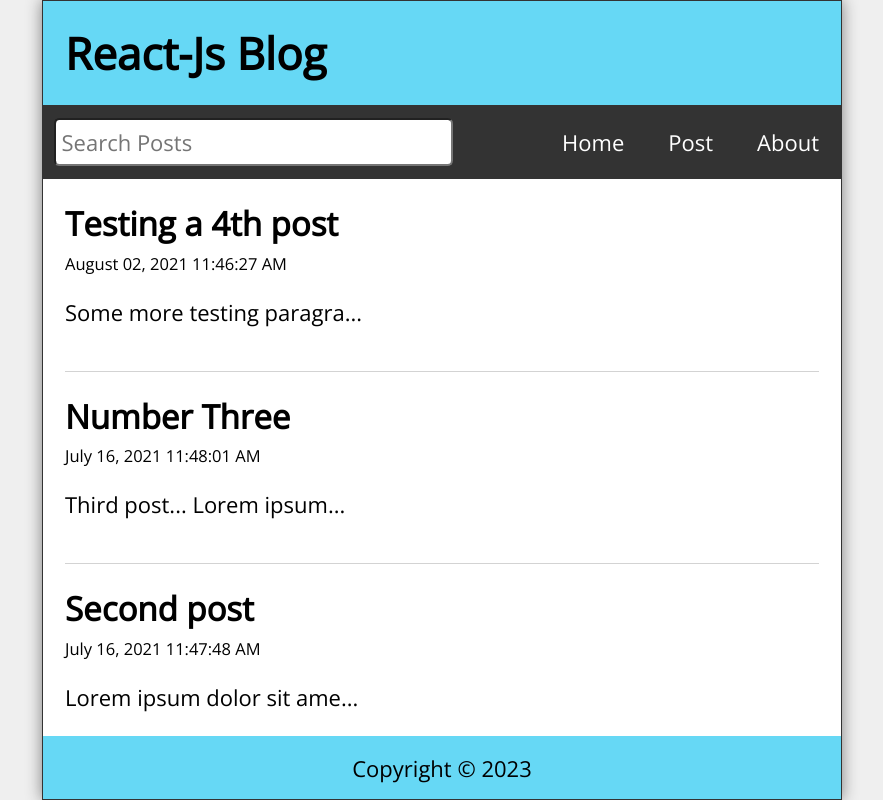
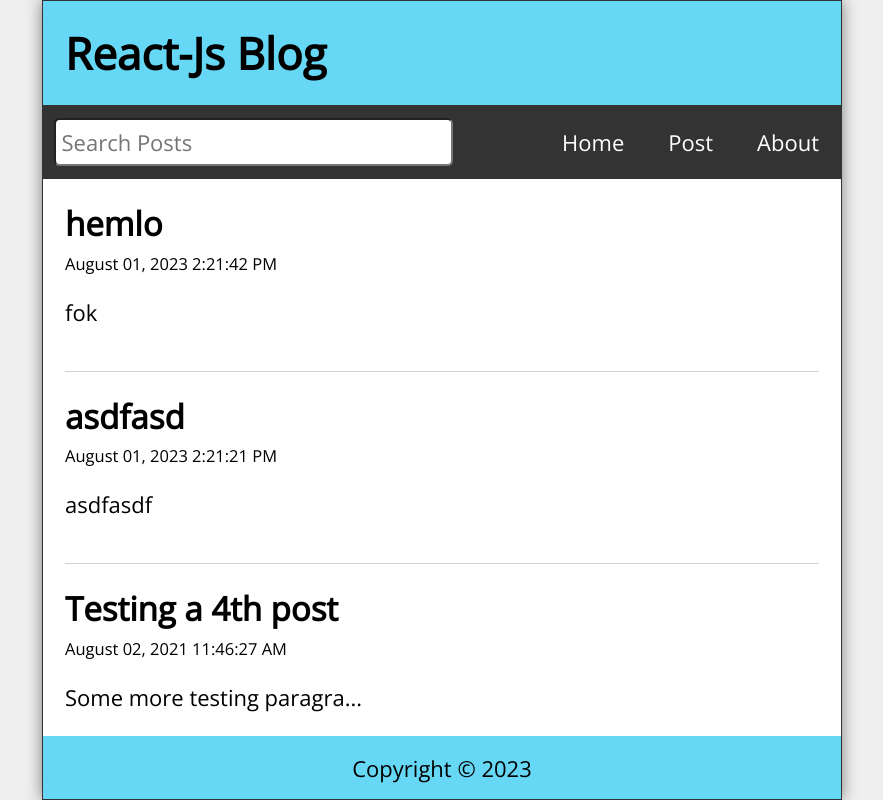
Before and after one commit to rishikrc3/Blog_, a React (Create React App) app in the folder blog/: page / in a window 1280 px wide. Shown: the whole page, without its empty margins (198-1081 px from the left). Built offline with nearby package versions, Linux system fonts and the light colour scheme; data requests are answered from the project's data file.

Commit message:
post_data

```diff
--- a/blog/data/db.json
+++ b/blog/data/db.json
@@ -23,6 +23,18 @@
       "title": "Testing a 4th post",
       "datetime": "August 02, 2021 11:46:27 AM",
       "body": "Some more testing paragraphs!"
+    },
+    {
+      "id": 5,
+      "title": "asdfasd",
+      "datetime": "August 01, 2023 2:21:21 PM",
+      "body": "asdfasdf"
+    },
+    {
+      "id": 6,
+      "title": "hemlo",
+      "datetime": "August 01, 2023 2:21:42 PM",
+      "body": "fok\n"
     }
   ]
 }
--- a/blog/src/App.js
+++ b/blog/src/App.js
@@ -46,16 +46,29 @@ function App() {
     fetchPosts();
   }, []);
 
-  const handleSubmit = (e) => {
+  const handleSubmit = async (e) => {
     e.preventDefault();
     const id = posts.length ? posts[posts.length - 1].id + 1 : 1;
     const datetime = format(new Date(), "MMMM dd, yyyy pp");
     const newPost = { id, title: postTitle, datetime, body: postBody };
-    const allPosts = [...posts, newPost];
-    setPosts(allPosts);
-    setPostTitle("");
-    setPostBody("");
-    navigate("/");
+
+    try {
+      const response = await api.post("/posts", newPost);
+      const allPosts = [...posts, response.data];
+      setPosts(allPosts);
+      setPostTitle("");
+      setPostBody("");
+      navigate("/");
+    } catch (err) {
+      if (err.response) {
+        // Not in the 200 response range
+        console.log(err.response.data);
+        console.log(err.response.status);
+        console.log(err.response.headers);
+      } else {
+        console.log(`Error: ${err.message}`);
+      }
+    }
   };
   const handleDelete = (id) => {
     const postList = posts.filter((post) => post.id !== id);
```
Lines whose indentation alone changed are shown as unchanged.
